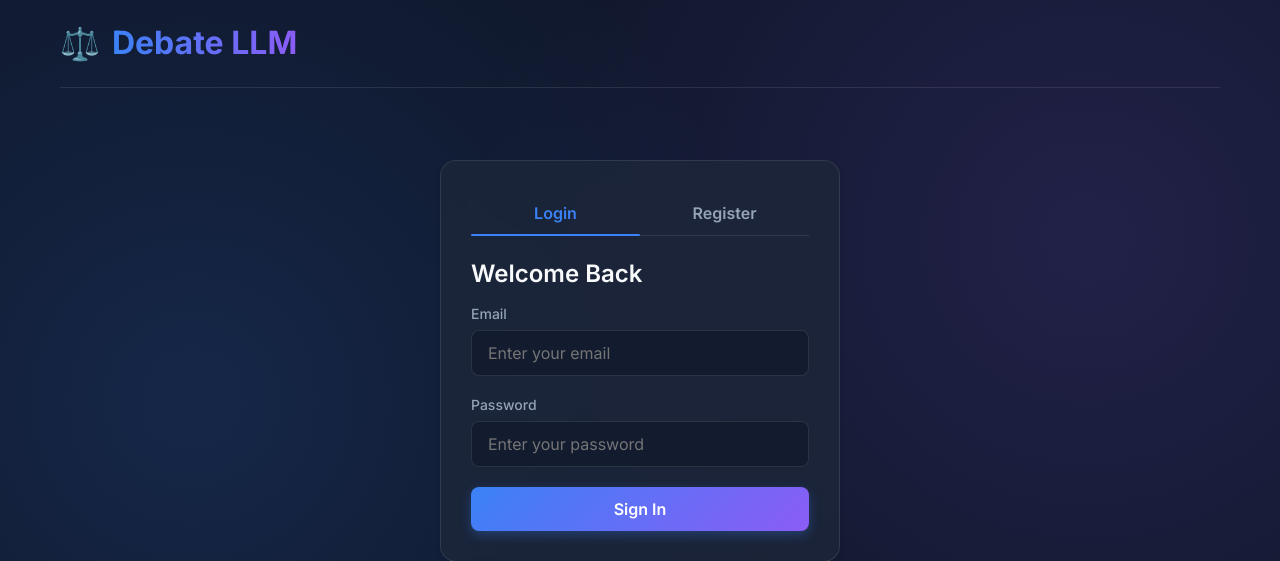
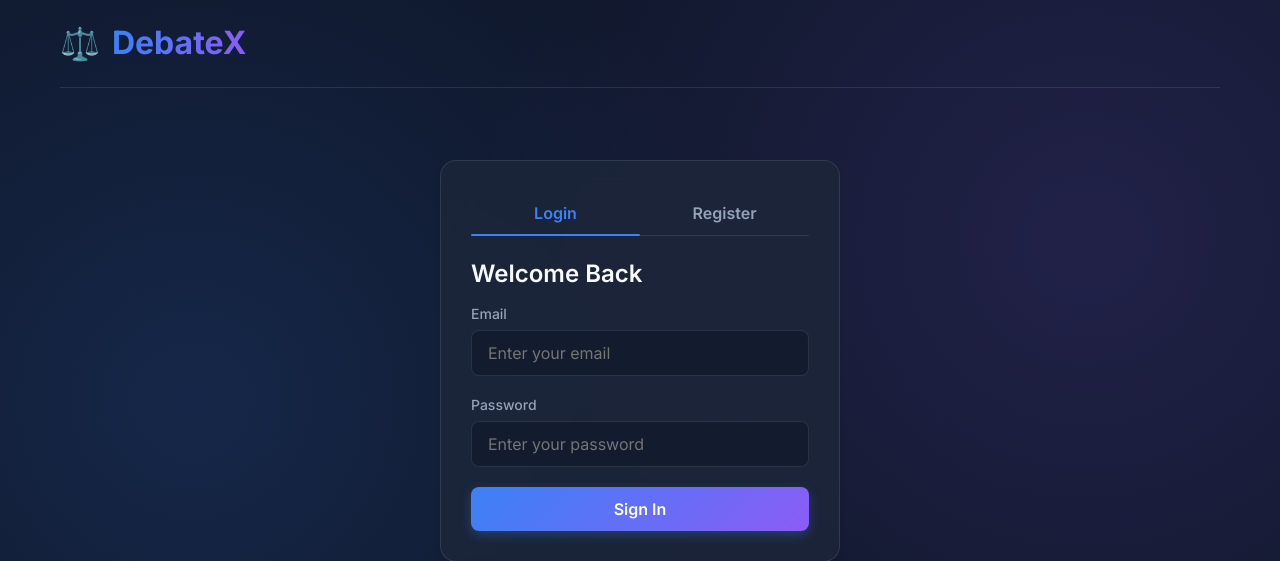
Before and after one commit to aakashdandekar/Debate-LLM, a FastAPI app: page / in a window 1280 px wide. Shown: the top 561 px of the page. Run offline with FastAPI, Linux system fonts and the light colour scheme.

Commit message:
Update title and header from 'Debate LLM' to 'DebateX'

```diff
--- a/templates/index.html
+++ b/templates/index.html
@@ -3,7 +3,7 @@
 <head>
     <meta charset="UTF-8">
     <meta name="viewport" content="width=device-width, initial-scale=1.0">
-    <title>Debate LLM</title>
+    <title>DebateX: Multi-Agent LLM Reasoning System</title>
     <link rel="preconnect" href="https://fonts.googleapis.com">
     <link rel="preconnect" href="https://fonts.gstatic.com" crossorigin>
     <link href="https://fonts.googleapis.com/css2?family=Inter:wght@300;400;500;600;700&display=swap" rel="stylesheet">
@@ -23,7 +23,7 @@
         <header>
             <div class="logo">
                 <span class="logo-icon">⚖️</span>
-                <h1>Debate LLM</h1>
+                <h1>DebateX</h1>
             </div>
             <div id="user-info" class="hidden">
                 <button id="logout-btn" class="btn btn-secondary btn-sm">Sign Out</button>
```
